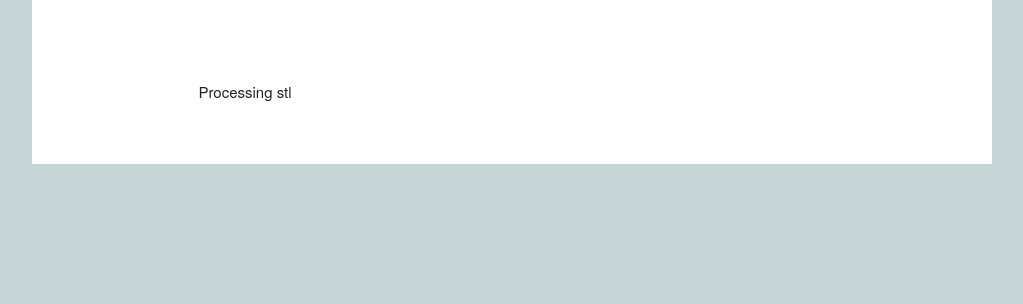
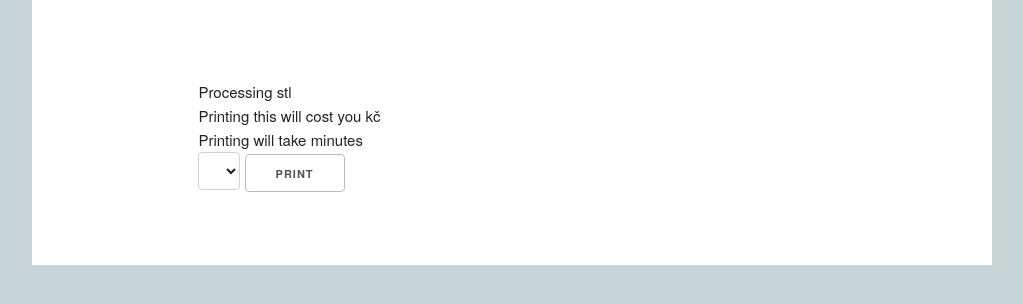
Before and after one commit to MakersLab/management-server, a Flask app: template templates/pages/processing.jinja2 in a window 1280 px wide. Shown: the part 112-416 px from the top of the page, without its empty margins (128-1151 px from the left). Run offline with Flask 2, Linux system fonts and the light colour scheme; the template is opened without the code that fills it, so the values that code supplies are empty; some libraries are stand-ins or nearby versions.

Commit message:
Prototype button.

```diff
--- a/server.py
+++ b/server.py
@@ -49,8 +49,8 @@ def upload():
                 file.save(path)
             except(Exception):
                 return 'File was not uploaded'
-
-            return render_template('pages/processing.jinja2', filename=filename, info=info)
+            list=generateNames(PRINTERS_PATH)
+            return render_template('pages/processing.jinja2', filename=filename, info=info,list=list)
         return 'Wrong file type'
 
     # jestli je požadavek typu GET tak se uživateli zobrazí stránka kde může nahrát soubor
@@ -87,7 +87,7 @@ def slicing():
     except Exception as e:
         state = {
             'print_time': 0,
-            'successful': False,
+            'successful': True,
             'message': str(e),
         }
         stateJson = json.dumps(state)
--- a/static/js/processing.js
+++ b/static/js/processing.js
@@ -7,7 +7,7 @@ ajaxCallback=function (data) {
         $('#time').text(data_decoded['print_time']);
         $('#price').text(data_decoded['price']);
 
-        $('#price-state').show();
+        $('#done-processing').show();
 
     }
     else {
@@ -21,3 +21,7 @@ $.ajax({
     success: ajaxCallback,
     data: {filename: $('#filename').text()}
 });
+
+function startPrint() {
+
+}
--- a/templates/pages/processing.jinja2
+++ b/templates/pages/processing.jinja2
@@ -6,7 +6,7 @@
       <div class="eight columns offset-by-two">
         <h2 id="filename">{{ filename }}</h2>
         <div id="state">Processing stl</div>
-        <span id="price-state">
+        <div class="done-processing">
           Printing this will cost you
           <span id="price"></span>
           kč
@@ -14,7 +14,12 @@
           Printing will take
           <span id="time"></span>
           minutes
-        </span>
+          <br>
+        </div>
+        <div class="done-processing">
+          {% include 'partials/select-printer.jinja2' %}
+          <button onclick="">PRINT</button>
+        </div>
       </div>
     </div>
   </div>
--- a/templates/pages/stream.jinja2
+++ b/templates/pages/stream.jinja2
@@ -4,11 +4,7 @@
   <div class="container">
     <div class="row content">
     <div class="stream">
-      <select class="" id="printer-list">
-        {% for printer in list %}
-        <option value="{{ printer.index }}">{{ printer.name }}</option>
-        {% endfor %}
-      </select>
+      {% include 'partials/select-printer.jinja2' %}
       <input type="text" class="" id="stream-key" placeholder="YouTube streaming key">
       <button type="submit" class="button" onclick="startStream()">START</button>
       <button type="submit" class="button" onclick="stopStream()">STOP</button>
--- /dev/null
+++ b/templates/partials/select-printer.jinja2
@@ -0,0 +1,5 @@
+<select class="" id="printer-list">
+  {% for printer in list %}
+    <option value="{{ printer.index }}">{{ printer.name }}</option>
+  {% endfor %}
+</select>
```
Also changed, not shown: 1 other file.
